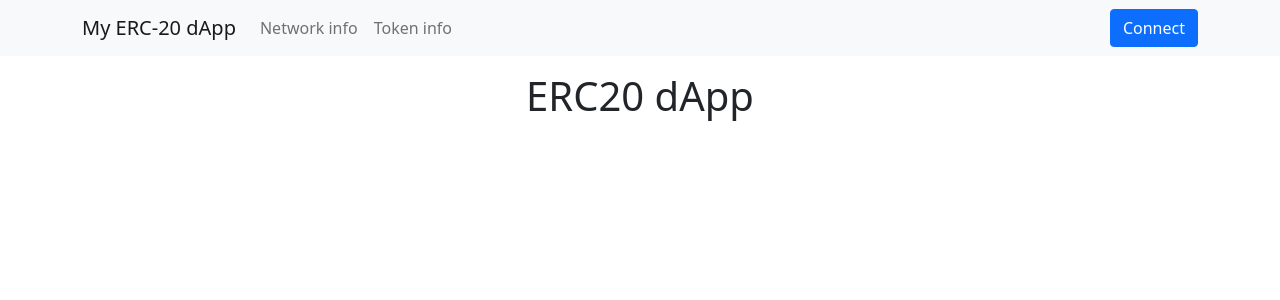
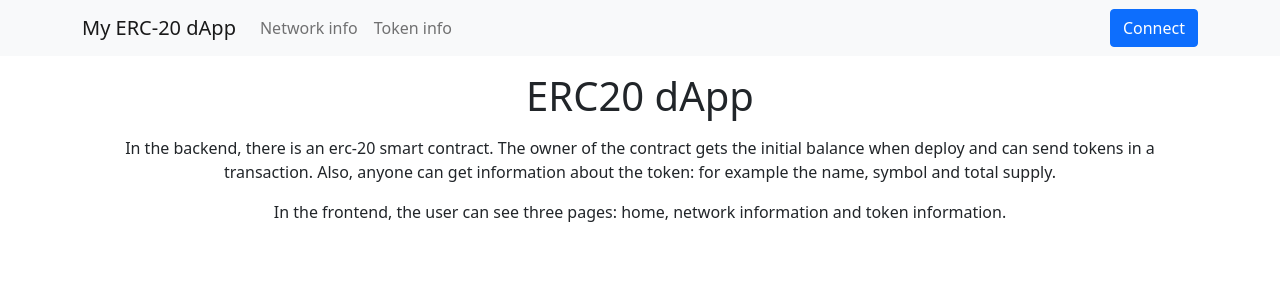
Before and after one commit to DizNicolasAmor/hardhat-nextjs-redux, a Next.js app in the folder frontend/: page / in a window 1280 px wide. Shown: the top 300 px of the page. Built offline with nearby package versions, Linux system fonts and the light colour scheme.

Commit message:
MASTER: update home page in FRONTEND

```diff
--- a/frontend/src/pages/index.tsx
+++ b/frontend/src/pages/index.tsx
@@ -1,10 +1,23 @@
 import React from 'react';
+import { Container } from 'react-bootstrap';
 
 const Home = () => {
   return (
-    <div className="text-center">
-      <h1 className="m-3">ERC20 dApp</h1>
-    </div>
+    <Container>
+      <div className="text-center">
+        <h1 className="m-3">ERC20 dApp</h1>
+        <p>
+          In the backend, there is an erc-20 smart contract. The owner of the
+          contract gets the initial balance when deploy and can send tokens in a
+          transaction. Also, anyone can get information about the token: for
+          example the name, symbol and total supply.
+        </p>
+        <p>
+          In the frontend, the user can see three pages: home, network
+          information and token information.
+        </p>
+      </div>
+    </Container>
   );
 };
 
```
